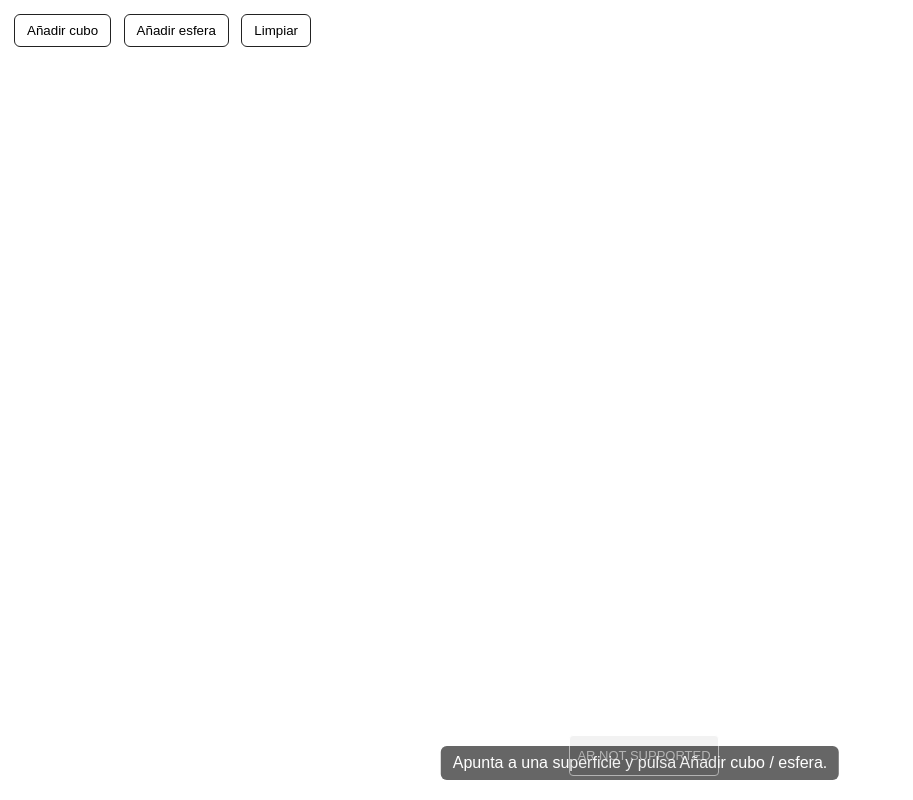
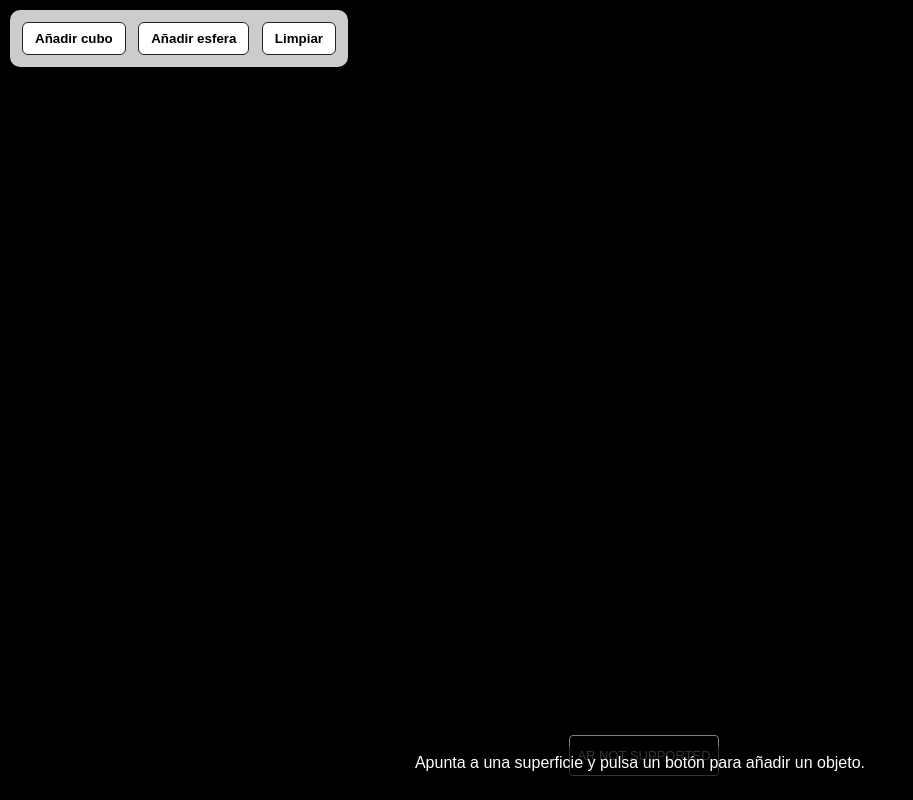
Before and after one commit to LetuCoding/webxr-demo, a plain HTML site: page index.html in a window 1280 px wide. Shown: the whole page, without its empty margins (0-913 px from the left). Drawn offline with nearby package versions, Linux system fonts and the light colour scheme.

Commit message:
Cambiado el overlay

```diff
--- a/app.js
+++ b/app.js
@@ -1,4 +1,4 @@
-// app.js (module)
+// app.js — Demo WebXR AR con cubos y esferas
 import * as THREE from 'https://unpkg.com/three@0.156.0/build/three.module.js';
 import { ARButton } from 'https://unpkg.com/three@0.156.0/examples/jsm/webxr/ARButton.js';
 
@@ -6,52 +6,58 @@ let camera, scene, renderer;
 let reticle, controller;
 let placed = [];
 
+// Inicialización
 init();
-function init(){
+
+function init() {
   scene = new THREE.Scene();
   camera = new THREE.PerspectiveCamera();
 
-  renderer = new THREE.WebGLRenderer({ antialias:true, alpha:true });
+  renderer = new THREE.WebGLRenderer({ antialias: true, alpha: true });
   renderer.setSize(window.innerWidth, window.innerHeight);
   renderer.xr.enabled = true;
   document.body.appendChild(renderer.domElement);
 
-  // Light
+  // Luz ambiental
   const light = new THREE.HemisphereLight(0xffffff, 0xbbbbff, 1);
   scene.add(light);
 
-  // Reticle for hit-test
+  // Retícula para el hit test
   reticle = new THREE.Mesh(
-    new THREE.RingGeometry(0.08, 0.12, 32).rotateX(-Math.PI/2),
+    new THREE.RingGeometry(0.08, 0.12, 32).rotateX(-Math.PI / 2),
     new THREE.MeshBasicMaterial({ color: 0x00ffff })
   );
   reticle.matrixAutoUpdate = false;
   reticle.visible = false;
   scene.add(reticle);
 
-  // Controller
+  // Controlador XR
   controller = renderer.xr.getController(0);
   controller.addEventListener('select', onSelect);
   scene.add(controller);
 
-  // ARButton
-  document.body.appendChild(ARButton.createButton(renderer, { requiredFeatures: ['hit-test'] }));
+  // 🔹 Botón de entrada a AR
+  const arButton = ARButton.createButton(renderer, { requiredFeatures: ['hit-test'] });
+  arButton.style.zIndex = '99';
+  document.body.appendChild(arButton);
 
-  // Start render loop
-  renderer.setAnimationLoop(render);
-
-  // Buttons
-  document.getElementById('btn-add-cube').addEventListener('click', ()=> spawn('cube'));
-  document.getElementById('btn-add-sphere').addEventListener('click', ()=> spawn('sphere'));
+  // 🔹 Botones de interfaz
+  document.getElementById('btn-add-cube').addEventListener('click', () => spawn('cube'));
+  document.getElementById('btn-add-sphere').addEventListener('click', () => spawn('sphere'));
   document.getElementById('btn-clear').addEventListener('click', clearScene);
 
+  // 🔹 Ajuste de tamaño
   window.addEventListener('resize', onWindowResize);
+
+  // 🔹 Bucle de renderizado
+  renderer.setAnimationLoop(render);
 }
 
-// Hit test setup and anchor storage
+// Variables de XR
 let xrHitTestSource = null;
 let xrRefSpace = null;
 
+// 🔹 Configuración del hit-test
 renderer.xr.addEventListener('sessionstart', async () => {
   const session = renderer.xr.getSession();
   xrRefSpace = await session.requestReferenceSpace('viewer');
@@ -63,66 +69,83 @@ renderer.xr.addEventListener('sessionstart', async () => {
   });
 });
 
-function spawn(type){
-  if(!reticle.visible) {
+// 🔹 Crear un objeto
+function spawn(type) {
+  if (!reticle.visible) {
     showMessage('Busca una superficie válida primero.');
     return;
   }
-  const material = new THREE.MeshStandardMaterial({ color: Math.random() * 0xffffff, roughness:0.7, metalness:0.0 });
+
+  const material = new THREE.MeshStandardMaterial({
+    color: Math.random() * 0xffffff,
+    roughness: 0.7,
+    metalness: 0.0
+  });
+
   let mesh;
-  if(type === 'cube'){
-    mesh = new THREE.Mesh(new THREE.BoxGeometry(0.12,0.12,0.12), material);
+  if (type === 'cube') {
+    mesh = new THREE.Mesh(new THREE.BoxGeometry(0.12, 0.12, 0.12), material);
   } else {
     mesh = new THREE.Mesh(new THREE.SphereGeometry(0.08, 32, 32), material);
   }
-  // position from reticle
+
+  // Posición basada en la retícula
   mesh.position.setFromMatrixPosition(reticle.matrix);
   mesh.quaternion.setFromRotationMatrix(reticle.matrix);
-  mesh.userData.spawned = true;
+
   scene.add(mesh);
   placed.push(mesh);
 }
 
-function clearScene(){
+// 🔹 Limpiar la escena
+function clearScene() {
   placed.forEach(o => scene.remove(o));
   placed = [];
   showMessage('Escena limpiada.');
 }
 
-function onSelect(){
-  // select nearest spawned object and toggle scale as example
-  if(placed.length === 0) return;
-  // choose nearest to camera
-  let nearest = null; let nd = Infinity;
+// 🔹 Interacción con objetos
+function onSelect() {
+  if (placed.length === 0) return;
+  let nearest = null;
+  let nd = Infinity;
   const camPos = new THREE.Vector3().setFromMatrixPosition(camera.matrixWorld);
+
   placed.forEach(o => {
     const d = camPos.distanceTo(o.position);
-    if(d < nd){ nd = d; nearest = o; }
+    if (d < nd) {
+      nd = d;
+      nearest = o;
+    }
   });
-  if(nearest){
-    nearest.scale.multiplyScalar( nearest.scale.x > 1.4 ? 0.6 : 1.4 );
+
+  if (nearest) {
+    nearest.scale.multiplyScalar(nearest.scale.x > 1.4 ? 0.6 : 1.4);
   }
 }
 
-function showMessage(txt){
+// 🔹 Mostrar mensaje en pantalla
+function showMessage(txt) {
   const m = document.getElementById('message');
   m.textContent = txt;
   m.style.opacity = '1';
-  setTimeout(()=> m.style.opacity='0.9', 1200);
+  setTimeout(() => (m.style.opacity = '0.9'), 1200);
 }
 
-function onWindowResize(){
+// 🔹 Ajuste de ventana
+function onWindowResize() {
   renderer.setSize(window.innerWidth, window.innerHeight);
 }
 
-function render(timestamp, frame){
-  if(frame){
+// 🔹 Render loop con hit-test
+function render(timestamp, frame) {
+  if (frame) {
     const session = renderer.xr.getSession();
     const referenceSpace = renderer.xr.getReferenceSpace();
 
-    if(xrHitTestSource && referenceSpace){
+    if (xrHitTestSource && referenceSpace) {
       const hitTestResults = frame.getHitTestResults(xrHitTestSource);
-      if(hitTestResults.length > 0){
+      if (hitTestResults.length > 0) {
         const hit = hitTestResults[0];
         const pose = hit.getPose(referenceSpace);
         reticle.visible = true;
--- a/index.html
+++ b/index.html
@@ -3,23 +3,73 @@
 <head>
   <meta charset="utf-8" />
   <meta name="viewport" content="width=device-width,initial-scale=1.0,viewport-fit=cover" />
-  <title>WebXR AR — MeasureUp demo</title>
+  <title>WebXR AR — Demo Cubos y Esferas</title>
   <style>
-    html,body{height:100%;margin:0;overflow:hidden;font-family:Arial,Helvetica,sans-serif}
-    #overlay{position:fixed;left:10px;top:10px;z-index:10}
-    button{padding:8px 12px;margin:4px;border-radius:6px;border:1px solid #222;background:#fff}
-    #message{position:fixed;left:50%;transform:translateX(-50%);bottom:20px;background:rgba(0,0,0,0.6);color:#fff;padding:8px 12px;border-radius:6px}
-    canvas{display:block}
+    html, body {
+      height: 100%;
+      margin: 0;
+      overflow: hidden;
+      font-family: Arial, Helvetica, sans-serif;
+      background: #000;
+    }
+
+    /* 🔹 Overlay fijo arriba del canvas */
+    #overlay {
+      position: fixed;
+      top: 10px;
+      left: 10px;
+      z-index: 100;
+      background: rgba(255, 255, 255, 0.8);
+      padding: 8px;
+      border-radius: 10px;
+      box-shadow: 0 2px 5px rgba(0, 0, 0, 0.3);
+    }
+
+    button {
+      padding: 8px 12px;
+      margin: 4px;
+      border-radius: 6px;
+      border: 1px solid #222;
+      background: #fff;
+      cursor: pointer;
+      font-weight: bold;
+    }
+
+    button:hover {
+      background: #eee;
+    }
+
+    /* 🔹 Mensaje de ayuda en la parte inferior */
+    #message {
+      position: fixed;
+      left: 50%;
+      transform: translateX(-50%);
+      bottom: 20px;
+      background: rgba(0, 0, 0, 0.6);
+      color: #fff;
+      padding: 8px 12px;
+      border-radius: 6px;
+      z-index: 100;
+      transition: opacity 0.3s ease;
+    }
+
+    canvas {
+      display: block;
+    }
   </style>
 </head>
 <body>
+  <!-- 🔹 Overlay con botones -->
   <div id="overlay">
     <button id="btn-add-cube">Añadir cubo</button>
     <button id="btn-add-sphere">Añadir esfera</button>
     <button id="btn-clear">Limpiar</button>
   </div>
-  <div id="message">Apunta a una superficie y pulsa Añadir cubo / esfera.</div>
 
+  <!-- 🔹 Mensaje inferior -->
+  <div id="message">Apunta a una superficie y pulsa un botón para añadir un objeto.</div>
+
+  <!-- 🔹 Script principal -->
   <script type="module" src="app.js"></script>
 </body>
 </html>
```
